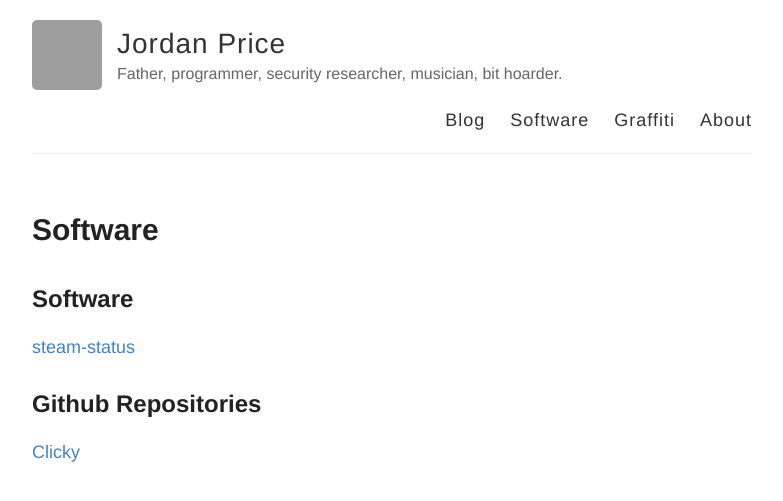
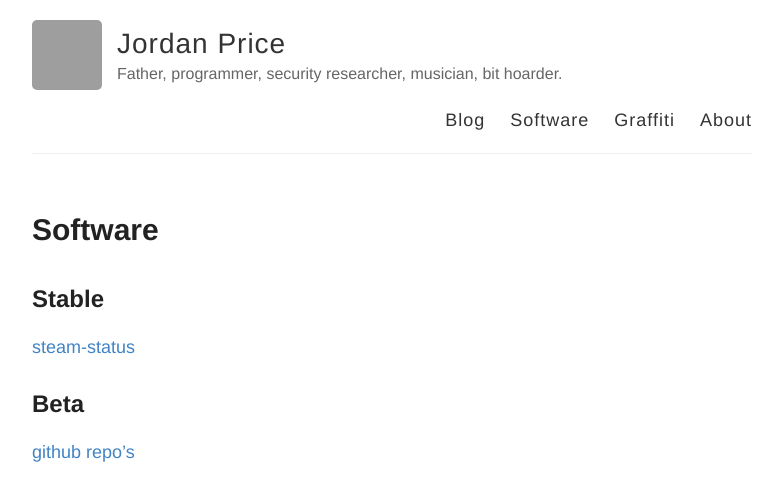
Before and after one commit to thejordanprice/thejordanprice.github.io, a Jekyll site: the page built from software.md, in a window 1280 px wide. Shown: the top 501 px of the page, without its empty margins (248-1031 px from the left). Built offline with Jekyll 4.4.1, drawn with Linux system fonts in a browser that asks for light colours; grey boxes are pictures that could not be loaded.

Commit message:
changed github page url

```diff
--- a/software.md
+++ b/software.md
@@ -4,10 +4,10 @@ title: Software
 permalink: /software/
 ---
 
-## Software
+## Stable
 
 [steam-status](/steam-status)
 
-## Github Repositories
+## Beta
 
-[Clicky](/git)
+[github repo's](/software/github)
```
Also changed, not shown: github.md (renamed from git.md, +1 -1 lines).
